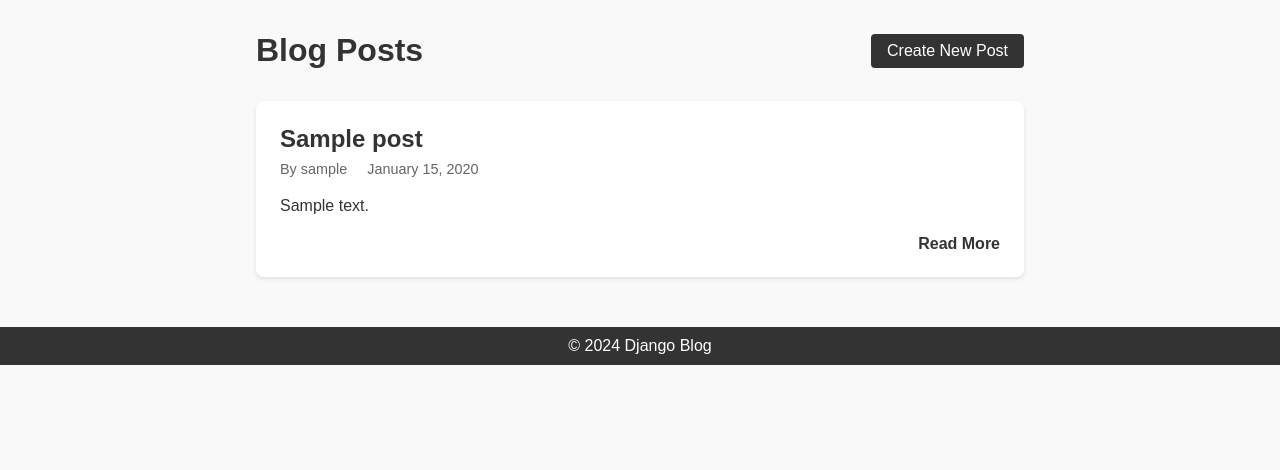
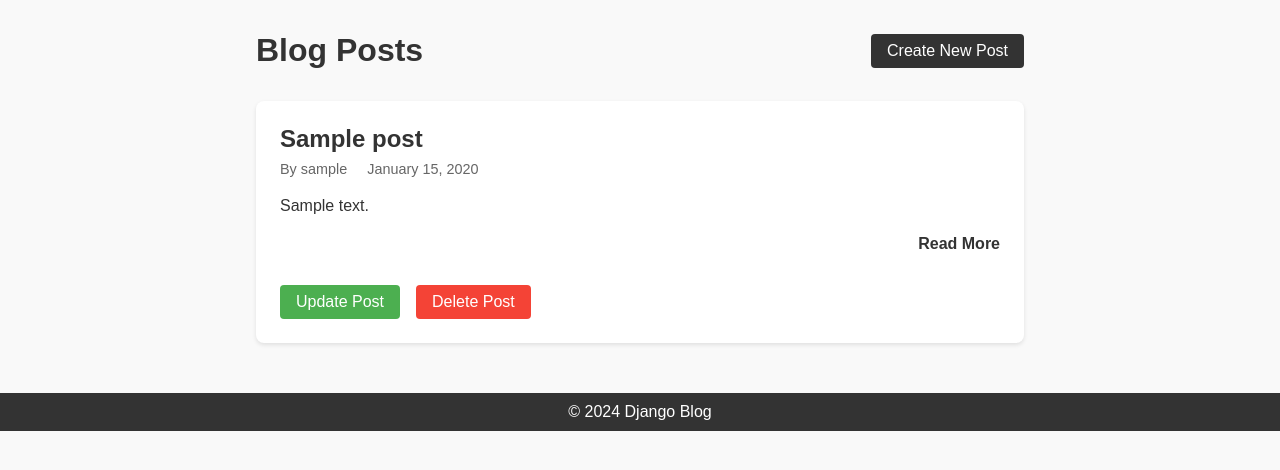
Before and after one commit to AbokorDaoud/Alx_DjangoLearnLab, a Django app: page /posts/ in a window 1280 px wide. Shown: the part 41-511 px from the top of the page. Run offline with Django 5.2, Linux system fonts and the light colour scheme; a user stored in the database is signed in; tables that the repository leaves empty hold one stand-in row (values such as "Sample post").

Commit message:
commit for the django blog

```diff
--- a/django_blog/blog/templates/blog/post_detail.html
+++ b/django_blog/blog/templates/blog/post_detail.html
@@ -15,7 +15,7 @@
 
     {% if user == post.author %}
         <div class="post-actions">
-            <a href="{% url 'post-update' post.pk %}" class="btn btn-edit">Edit Post</a>
+            <a href="{% url 'post-update' post.pk %}" class="btn btn-edit">Update Post</a>
             <a href="{% url 'post-delete' post.pk %}" class="btn btn-delete">Delete Post</a>
         </div>
     {% endif %}
--- a/django_blog/blog/templates/blog/post_list.html
+++ b/django_blog/blog/templates/blog/post_list.html
@@ -23,6 +23,12 @@
                 </div>
                 <div class="post-footer">
                     <a href="{% url 'post-detail' post.pk %}" class="read-more">Read More</a>
+                    {% if user == post.author %}
+                        <div class="post-actions">
+                            <a href="{% url 'post-update' post.pk %}" class="btn btn-edit">Update Post</a>
+                            <a href="{% url 'post-delete' post.pk %}" class="btn btn-delete">Delete Post</a>
+                        </div>
+                    {% endif %}
                 </div>
             </article>
         {% endfor %}
--- a/django_blog/blog/urls.py
+++ b/django_blog/blog/urls.py
@@ -9,10 +9,10 @@ urlpatterns = [
     path('login/', auth_views.LoginView.as_view(template_name='blog/login.html'), name='login'),
     path('logout/', auth_views.LogoutView.as_view(template_name='blog/logout.html'), name='logout'),
 
-    # Blog post URLs
+    # Blog post URLs with exact required format
     path('posts/', views.PostListView.as_view(), name='post-list'),
     path('post/<int:pk>/', views.PostDetailView.as_view(), name='post-detail'),
     path('post/new/', views.PostCreateView.as_view(), name='post-create'),
-    path('post/<int:pk>/edit/', views.PostUpdateView.as_view(), name='post-update'),
+    path('post/<int:pk>/update/', views.PostUpdateView.as_view(), name='post-update'),  # Changed from edit to update
     path('post/<int:pk>/delete/', views.PostDeleteView.as_view(), name='post-delete'),
 ]
```
